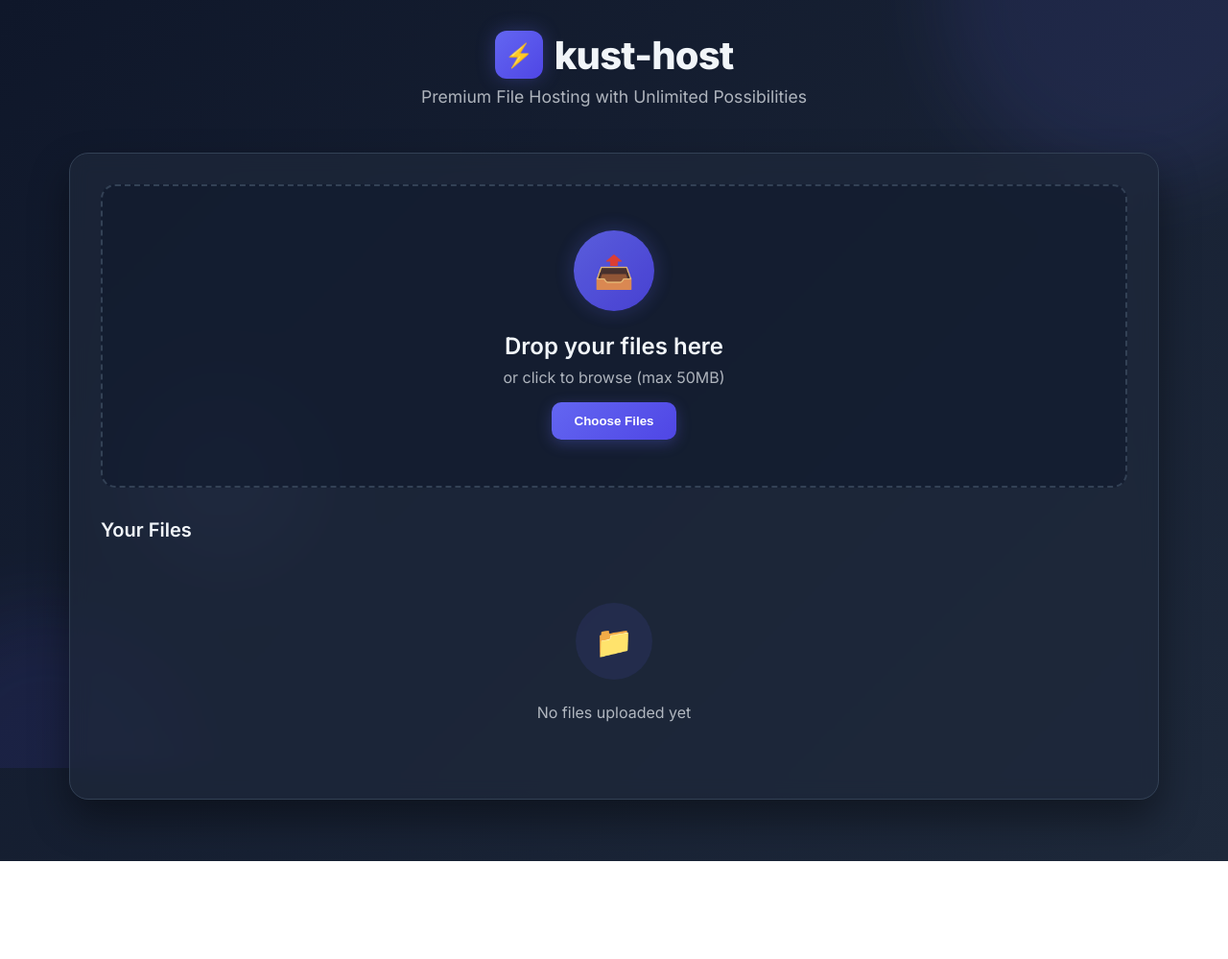
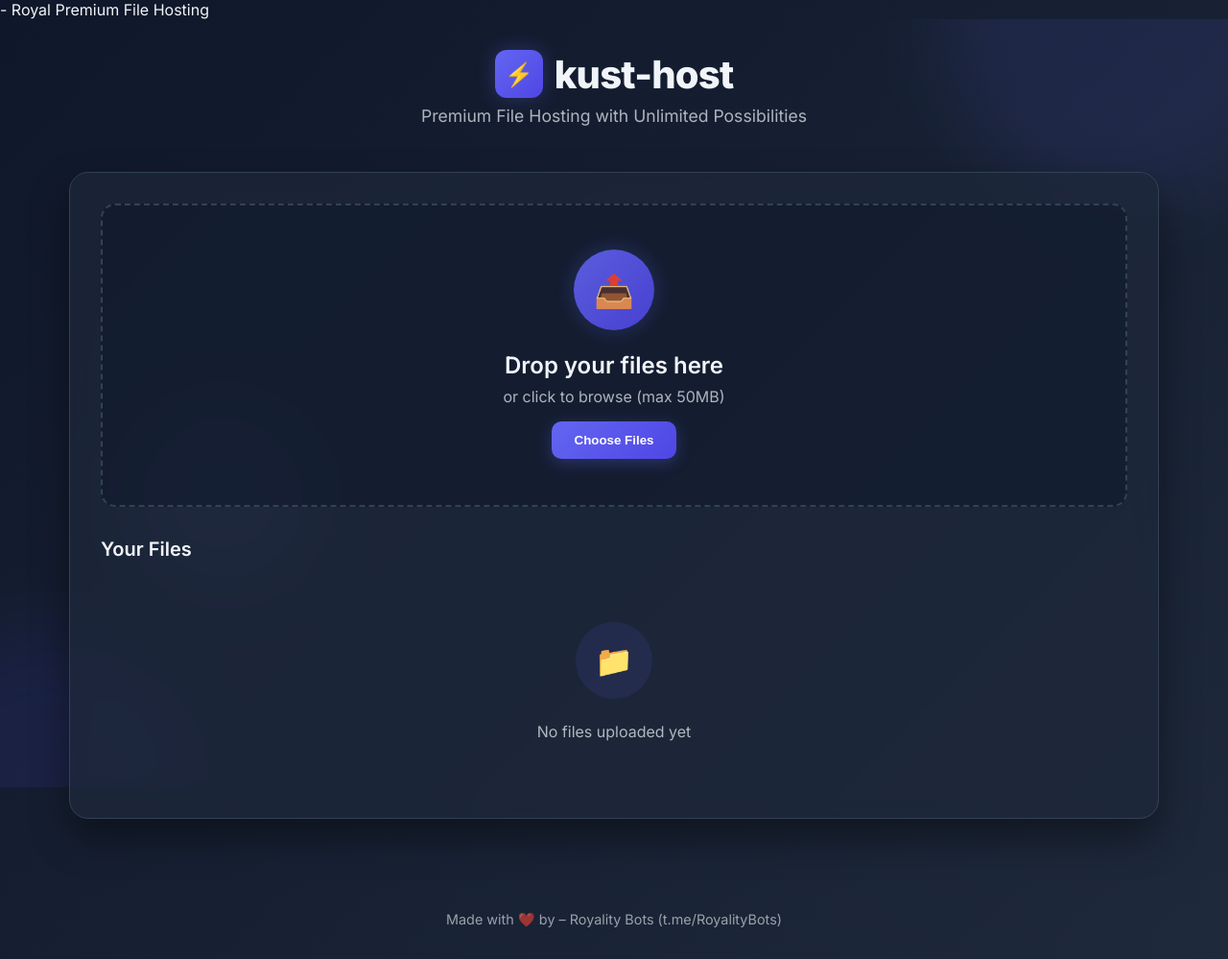
Before and after one commit to Workaccount6447/Hyperlink-, a plain HTML site: page static/ab.html in a window 1280 px wide. Shown: the whole page at 96% size. Before the commit the page ends 897 px from the top, so only its background shows below. Drawn offline with Linux system fonts and the light colour scheme.

Commit message:
Update ab.html

```diff
--- a/static/ab.html
+++ b/static/ab.html
@@ -4,7 +4,7 @@
 <head>
     <meta charset="UTF-8">
     <meta name="viewport" content="width=device-width, initial-scale=1.0">
-    <title>kust-host - Premium File Hosting</title>
+    <title> Royality Hosting </title> - Royal Premium File Hosting</title>
     <link rel="preconnect" href="https://fonts.googleapis.com">
     <link rel="preconnect" href="https://fonts.gstatic.com" crossorigin>
     <link href="https://fonts.googleapis.com/css2?family=Inter:wght@300;400;500;600;700;800&display=swap" rel="stylesheet">
@@ -1036,5 +1036,12 @@
             }
         }
     </script>
+
+    <footer style="text-align:center; margin: 2rem 0; color: rgba(241,245,249,0.6); font-size: 0.9rem;">
+    <a href="https://t.me/RoyalityBots" target="_blank" style="color: inherit; text-decoration: none;">
+        Made with ❤️ by – Royality Bots (t.me/RoyalityBots)
+    </a>
+</footer>
+
 </body>
 </html>
```
